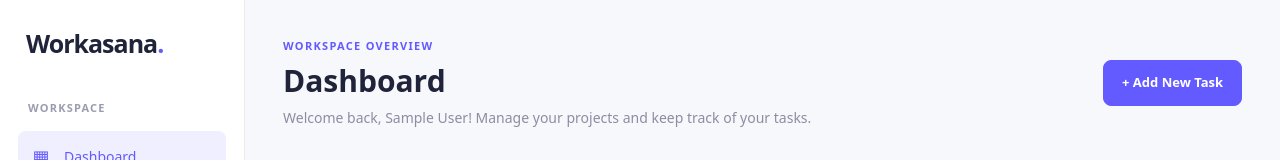
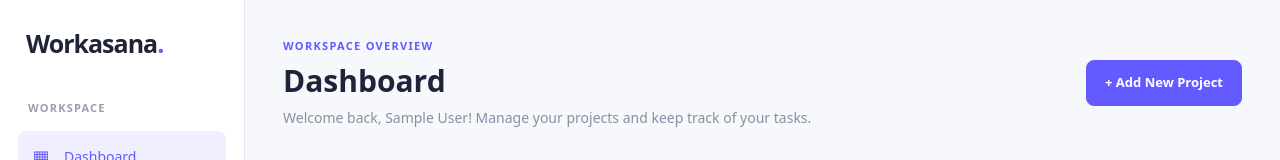
Before and after one commit to Gaurav-Kurude/FSP1_Assignment-Frontend, a React app: page /dashboard in a window 1280 px wide. Shown: the top 160 px of the page. Built offline with nearby package versions, Linux system fonts and the light colour scheme; no server answers; sample sign-in values are in the browser's storage; the HTML template or start-up script is replaced by a standard one.

Commit message:
Workasana Frontend

```diff
--- a/src/pages/Dashboard.jsx
+++ b/src/pages/Dashboard.jsx
@@ -188,7 +188,7 @@ function Dashboard() {
             className="btn btn-primary add-task-button"
             onClick={() => navigate("/projects")}
           >
-            + Add New Task
+            + Add New Project
           </button>
         </header>
 
```
